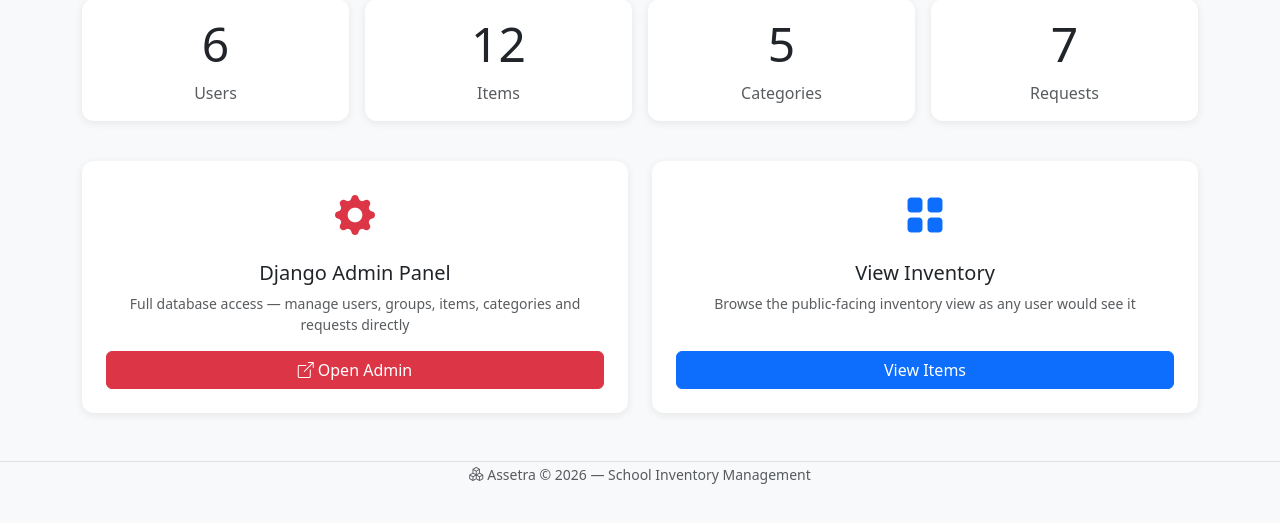
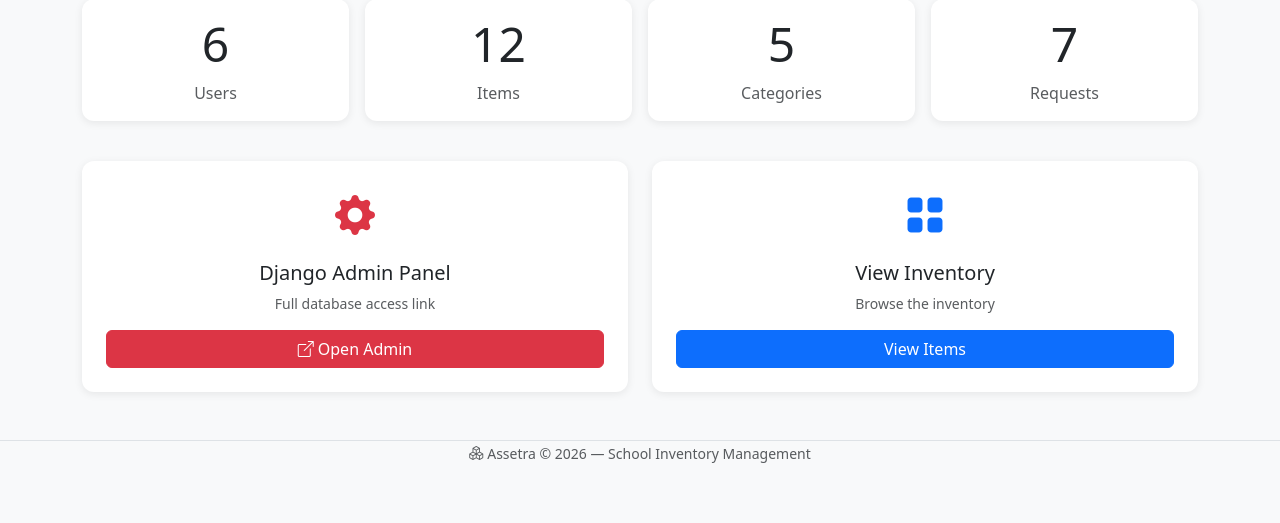
Before and after one commit to MatasZos/Assetra, a Django app: page /admin_dashboard/ in a window 1280 px wide. Shown: the part 213-736 px from the top of the page. Run offline with Django 5.2, Linux system fonts and the light colour scheme; a user stored in the database is signed in; data comes from the database, SQL or seed files in the repository.

Commit message:
admin guide rewording
Co-authored-by: Copilot <copilot@github.com>

```diff
--- a/inventory/templates/inventory/admin_dashboard.html
+++ b/inventory/templates/inventory/admin_dashboard.html
@@ -41,7 +41,7 @@
         <div class="card card-action p-4 text-center h-100">
             <div class="mb-3"><i class="bi bi-gear-fill text-danger" style="font-size:2.5rem;"></i></div>
             <h5>Django Admin Panel</h5>
-            <p class="text-muted small">Full database access — manage users, groups, items, categories and requests directly</p>
+            <p class="text-muted small">Full database access link</p>
             <a href="/admin/" class="btn btn-danger mt-auto">
                 <i class="bi bi-box-arrow-up-right me-1"></i>Open Admin
             </a>
@@ -51,7 +51,7 @@
         <div class="card card-action p-4 text-center h-100">
             <div class="mb-3"><i class="bi bi-grid-fill text-primary" style="font-size:2.5rem;"></i></div>
             <h5>View Inventory</h5>
-            <p class="text-muted small">Browse the public-facing inventory view as any user would see it</p>
+            <p class="text-muted small">Browse the inventory</p>
             <a href="/items/" class="btn btn-primary mt-auto">View Items</a>
         </div>
     </div>
```
